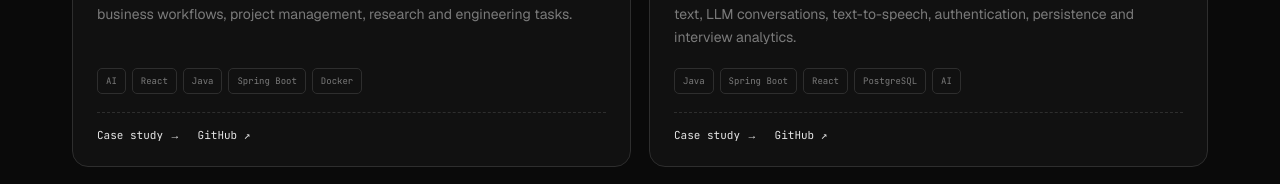
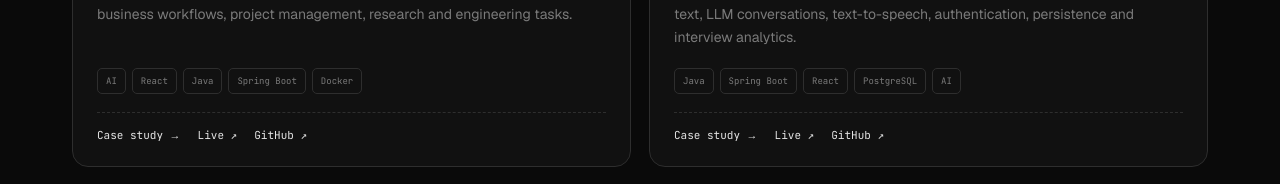
Before and after one commit to zeeshanverse/Portfolio-2, a Next.js app in the folder apps/web/: page / in a window 1280 px wide. Shown: the part 1680-1864 px from the top of the page. Built offline with nearby package versions, Linux system fonts and the light colour scheme; no server answers.

Commit message:
restructruing the projects representation

```diff
--- a/apps/web/components/organisms/ModernHome.tsx
+++ b/apps/web/components/organisms/ModernHome.tsx
@@ -20,6 +20,7 @@ const projects = [
       'An AI-powered company operations platform exploring specialized AI agents for business workflows, project management, research and engineering tasks.',
     stack: ['AI', 'React', 'Java', 'Spring Boot', 'Docker'],
     repo: 'https://github.com/zeeshanverse/AI-Crew',
+    live: 'https://youtu.be/vuon2fvFuXo?si=9jpIOOzOxxhI9Z5U',
     featured: true,
   },
 
@@ -32,6 +33,7 @@ const projects = [
       'A full-stack voice AI and interview assistant combining speech-to-text, LLM conversations, text-to-speech, authentication, persistence and interview analytics.',
     stack: ['Java', 'Spring Boot', 'React', 'PostgreSQL', 'AI'],
     repo: 'https://github.com/zeeshanverse/VoxFlow-AI',
+    live: 'https://vox-flow-ai-sand.vercel.app',
     featured: true,
   },
 
```
Also changed, not shown: 1 other file (tests, documents, lock files or other folders).
